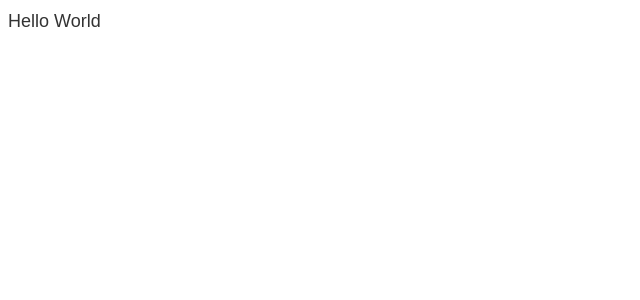
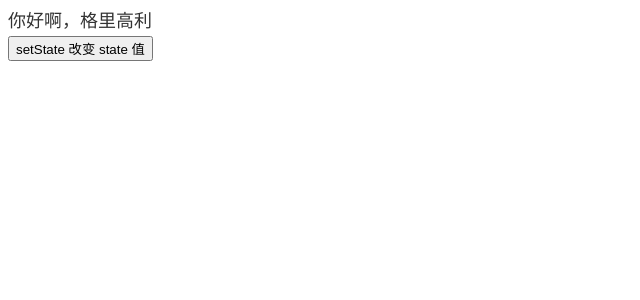
Before and after one commit to halfmoonvic/react-base, a React app: page / in a window 1280 px wide. Shown: the top 300 px of the page, without its empty margins (0-640 px from the left). Built offline with nearby package versions, Linux system fonts and the light colour scheme.

Commit message:
release: state 和 setState()

```diff
--- a/src/App.js
+++ b/src/App.js
@@ -7,10 +7,24 @@ import React, { Component } from 'react'
 /**** 当前组件的 子组件等 ***/
 
 class App extends Component {
+  constructor(props) {
+    super(props)
+    this.state = {
+      text: '你好啊，格里高利'
+    }
+
+    this.changeText = this.changeText.bind(this)
+  }
+  changeText() {
+    this.setState({
+      text: '被改变啦'
+    })
+  }
   render() {
     return (
       <div className="app">
-        <div>Hello World</div>
+        <div>{this.state.text}</div>
+        <button onClick={this.changeText}>setState 改变 state 值</button>
       </div>
     )
   }
```
